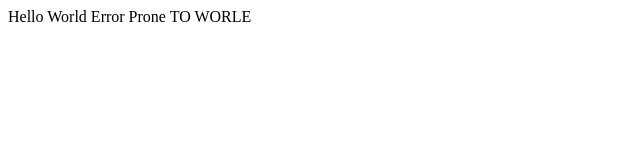
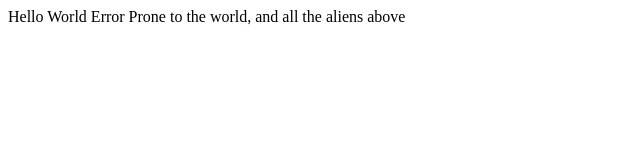
Before and after one commit to vicnz/github-tutorial, a plain HTML site: page index.html in a window 1280 px wide. Shown: the whole page, without its empty margins (0-640 px from the left). Drawn offline with Linux system fonts and the light colour scheme.

Commit message:
updated again the index.html

```diff
--- a/index.html
+++ b/index.html
@@ -8,7 +8,7 @@
 </head>
 
 <body>
-    Hello World Error Prone TO WORLE
+    Hello World Error Prone to the world, and all the aliens above
 </body>
 
 </html>
```
